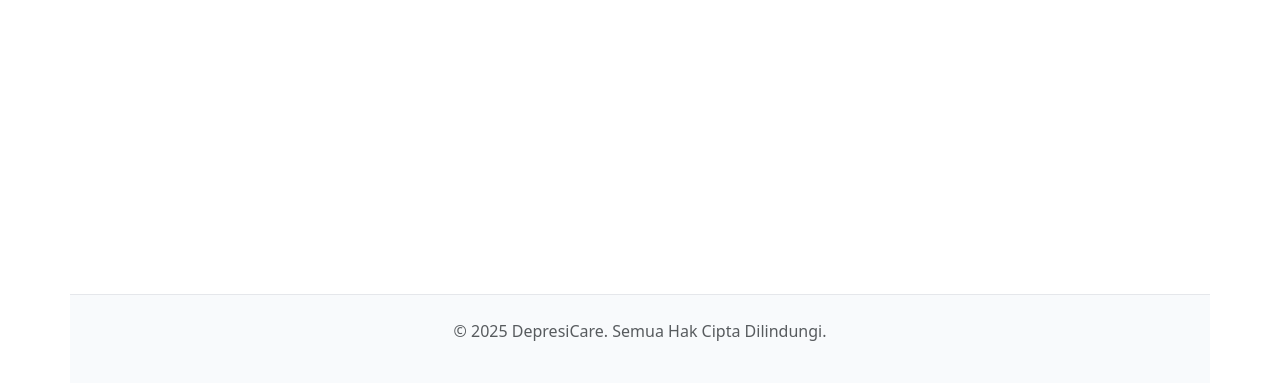
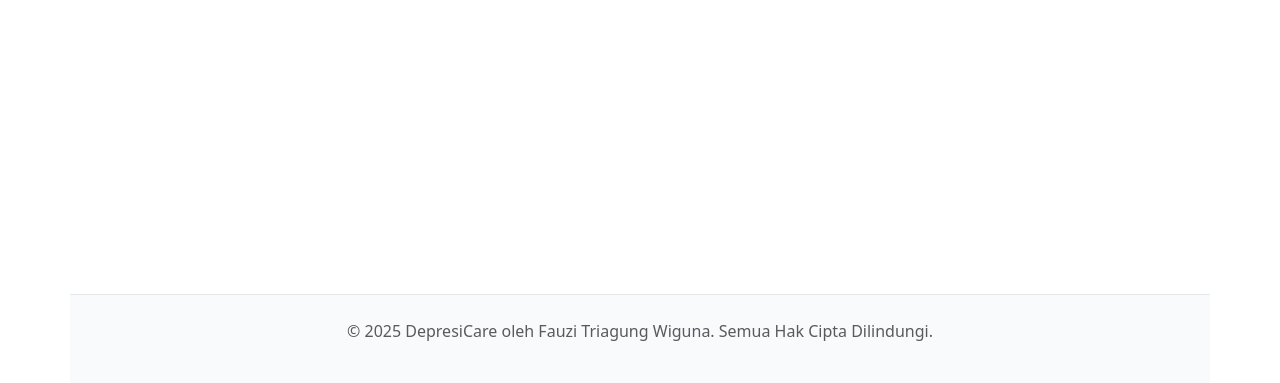
Before and after one commit to fauziwig/django_depresi_app, a Django app: page / in a window 1280 px wide. Shown: the part 2210-2593 px from the top of the page. Run offline with Django 5.2, Linux system fonts and the light colour scheme.

Commit message:
edit footer hak cipta

```diff
--- a/pred/templates/base.html
+++ b/pred/templates/base.html
@@ -140,7 +140,7 @@
     </main>
 
     <footer class="container text-center py-4 mt-5 footer">
-        <p class="text-muted">&copy; 2025 DepresiCare. Semua Hak Cipta Dilindungi.</p>
+        <p class="text-muted">&copy; 2025 DepresiCare oleh Fauzi Triagung Wiguna. Semua Hak Cipta Dilindungi.</p>
     </footer>
 
     <script src="https://cdn.jsdelivr.net/npm/bootstrap@5.3.3/dist/js/bootstrap.bundle.min.js"></script>
```
